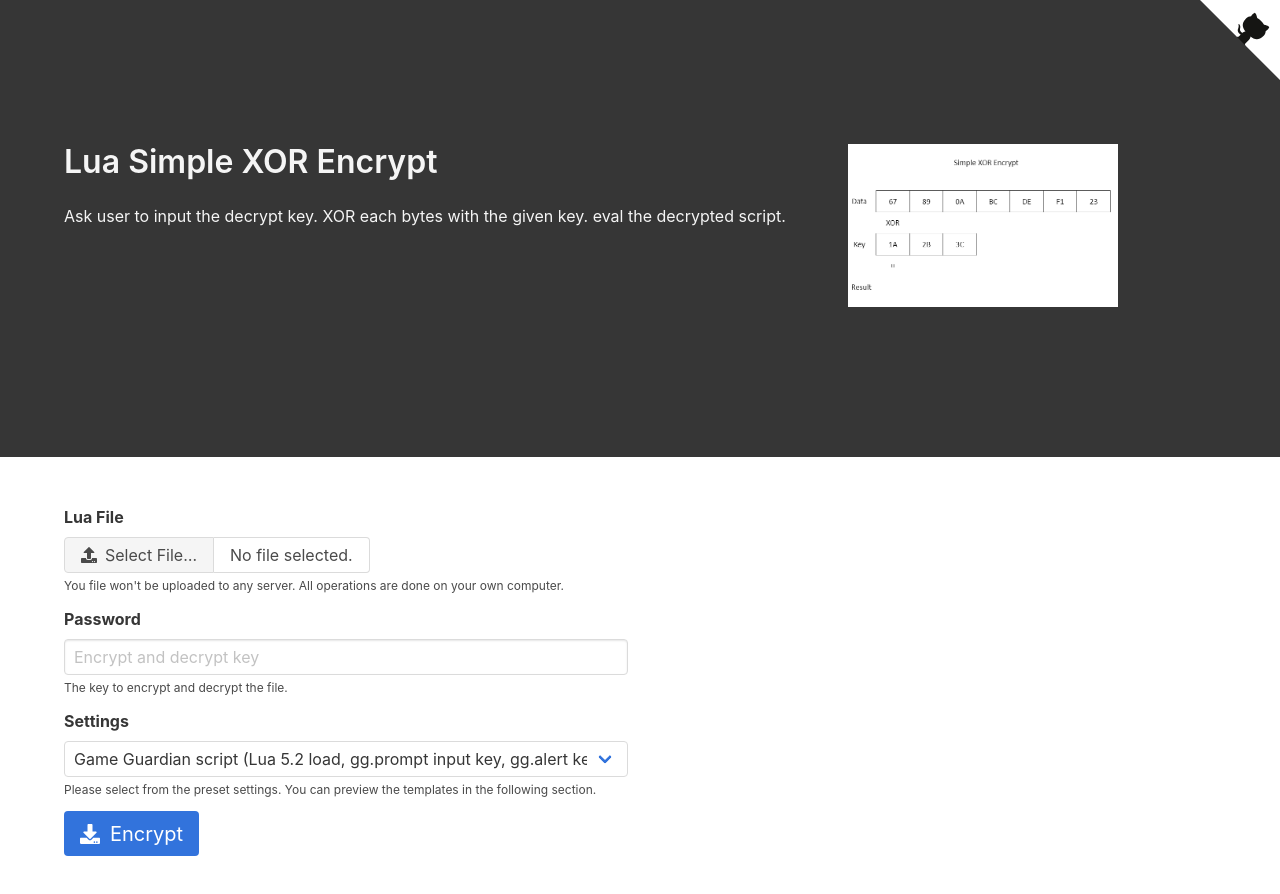
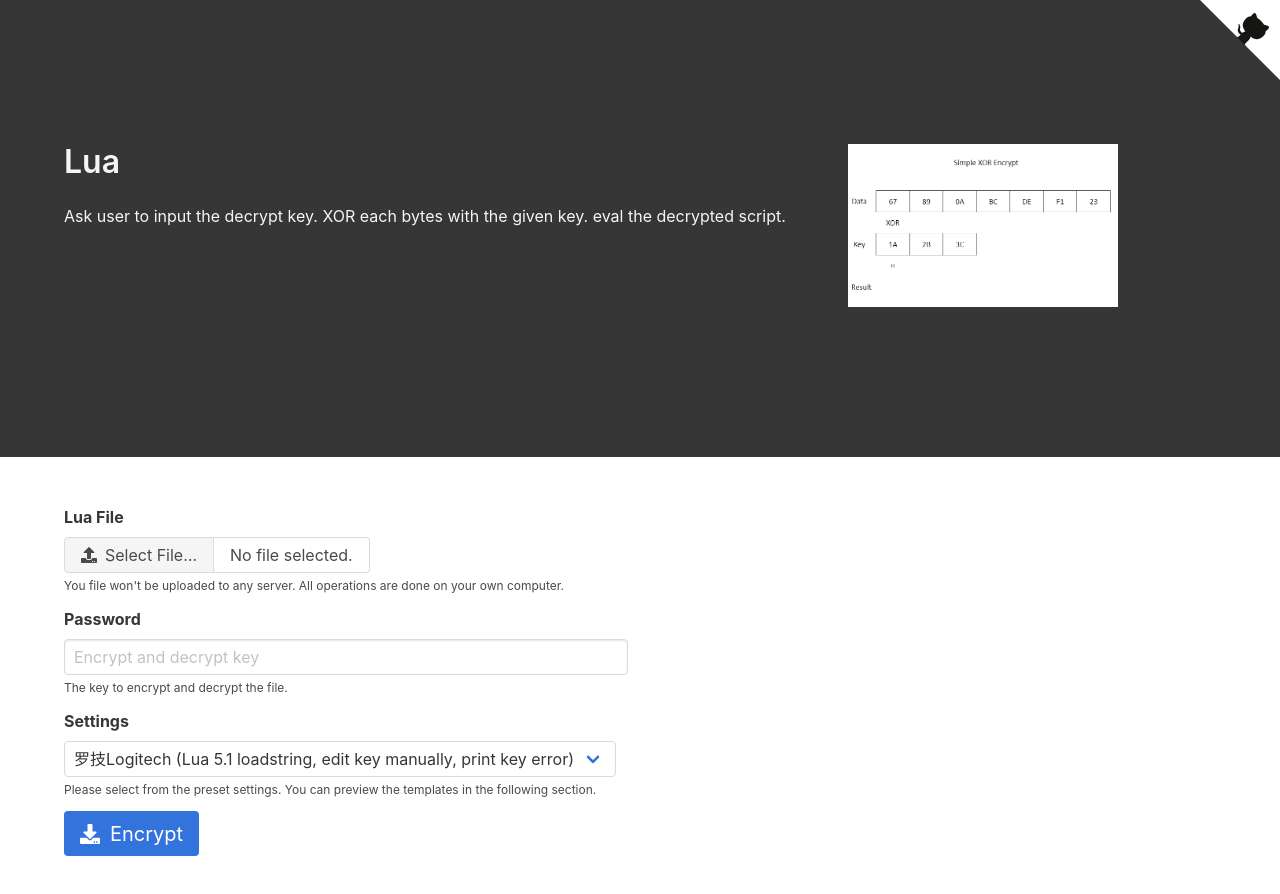
Before and after one commit to ganlvtech/lua-simple-encrypt, a plain HTML site: page index.html in a window 1280 px wide. Drawn offline with nearby package versions, Linux system fonts and the light colour scheme.

Commit message:
Update index.html

```diff
--- a/index.html
+++ b/index.html
@@ -13,7 +13,7 @@
             <div class="container">
                 <div class="columns">
                     <div class="column is-two-thirds-tablet is-three-quarter-desktop">
-                        <h1 class="title">Lua Simple XOR Encrypt</h1>
+                        <h1 class="title">Lua</h1>
                         <p>Ask user to input the decrypt key. XOR each bytes with the given key. eval the decrypted script.</p>
                     </div>
                     <div class="column is-three-quarters-mobile is-one-thirds-tablet is-one-quarter-desktop">
@@ -53,9 +53,9 @@
                             <div class="control">
                                 <div class="select">
                                     <select id="settings">
-                                        <option value="gg">Game Guardian script (Lua 5.2 load, gg.prompt input key, gg.alert key error)</option>
-                                        <option value="51">Logitech macros (Lua 5.1 loadstring, edit key manually, print key error)</option>
-                                        <option value="52">Common Lua 5.2 (Lua 5.2 load, edit key manually, print key error)</option>
+                                        <option value="51">罗技Logitech (Lua 5.1 loadstring, edit key manually, print key error)</option>
+                                        <option value="52">罗技Ghub (Lua 5.2 load, edit key manually, print key error)</option>
+                                        <option value="gg">GG修改器 (Lua 5.2 load, gg.prompt input key, gg.alert key error)</option>
                                         <option value="51">Common Lua 5.1 (Same as Logitech macros)</option>
                                     </select>
                                 </div>
```
